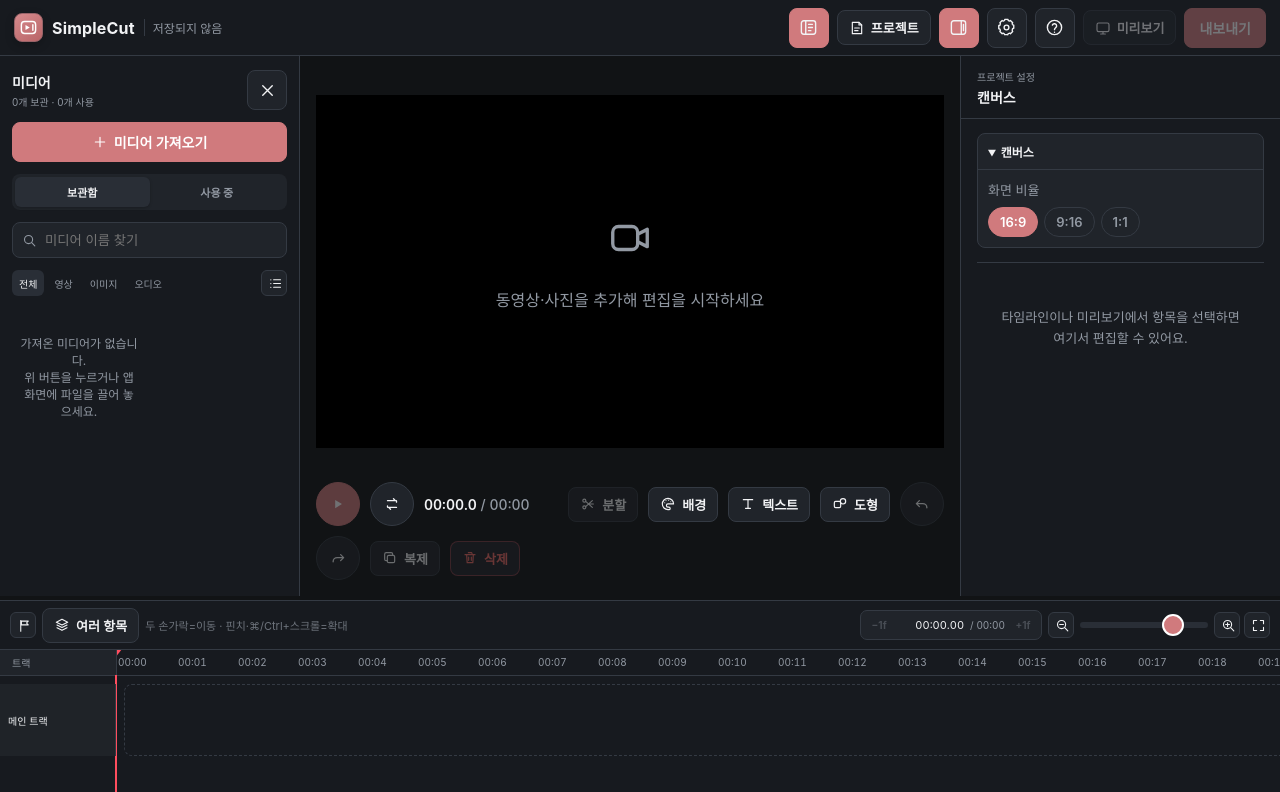
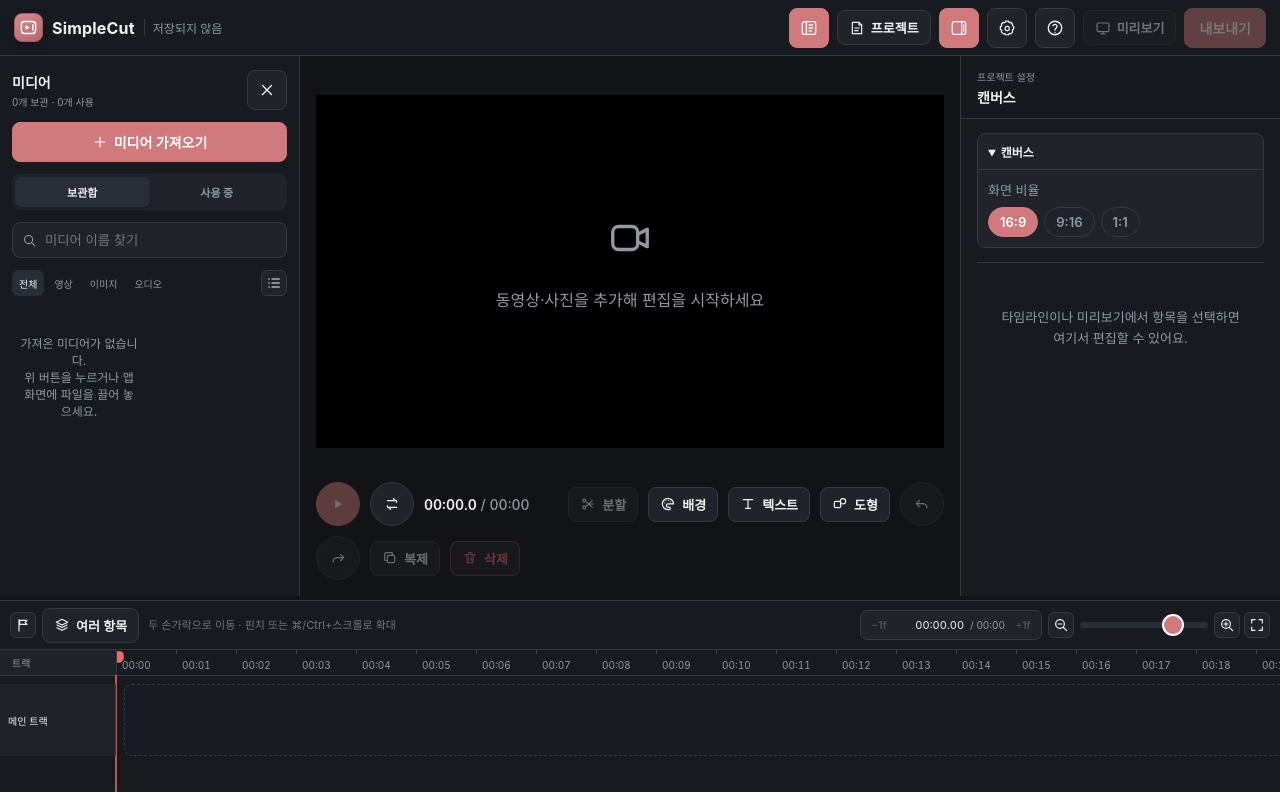
Before and after one commit to juyeonjuyeonjuyeon/simple-videocut, a React (Vite) app: page / in a window 1280 px wide. Shown: the top 792 px of the page. Built offline with nearby package versions, Linux system fonts and the light colour scheme; a web font is replaced by a local one.

Commit message:
fix: refine editor control alignment

```diff
--- a/public/sw.js
+++ b/public/sw.js
@@ -1,4 +1,4 @@
-const CACHE = 'simplecut-shell-v12'
+const CACHE = 'simplecut-shell-v13'
 const scoped = (path = '') => new URL(path, self.registration.scope).pathname
 const SHELL = [scoped(), scoped('manifest.webmanifest'), scoped('theme-init.js'), scoped('app-icon.svg'), scoped('icon-192.png'), scoped('icon-512.png')]
 
--- a/src/components/Icon.tsx
+++ b/src/components/Icon.tsx
@@ -59,13 +59,13 @@ const paths: Record<IconName, ReactNode> = {
   comment: <path d="M20 15.2a3 3 0 0 1-3 3H9l-5 3v-6a3 3 0 0 1-1-2.2V7a3 3 0 0 1 3-3h11a3 3 0 0 1 3 3Z"/>,
   more: <><circle cx="5" cy="12" r="1" fill="currentColor" stroke="none"/><circle cx="12" cy="12" r="1" fill="currentColor" stroke="none"/><circle cx="19" cy="12" r="1" fill="currentColor" stroke="none"/></>,
   user: <><circle cx="12" cy="8" r="3.5"/><path d="M5.5 20a6.5 6.5 0 0 1 13 0"/></>,
-  settings: <><circle cx="12" cy="12" r="3"/><path d="M19.4 15a1.7 1.7 0 0 0 .34 1.88l.06.06-2.86 2.86-.06-.06A1.7 1.7 0 0 0 15 19.4a1.7 1.7 0 0 0-1 .6 1.7 1.7 0 0 0-.4 1.1V21H9.55v-.1A1.7 1.7 0 0 0 8.45 19.4a1.7 1.7 0 0 0-1.88.34l-.06.06-2.86-2.86.06-.06A1.7 1.7 0 0 0 4.05 15a1.7 1.7 0 0 0-.6-1 1.7 1.7 0 0 0-1.1-.4H2.25V9.55h.1A1.7 1.7 0 0 0 4.05 8a1.7 1.7 0 0 0-.34-1.88l-.06-.06L6.51 3.2l.06.06A1.7 1.7 0 0 0 8.45 3.6a1.7 1.7 0 0 0 1-.6 1.7 1.7 0 0 0 .4-1.1V1.8h4.05v.1A1.7 1.7 0 0 0 15 3.6a1.7 1.7 0 0 0 1.88-.34l.06-.06 2.86 2.86-.06.06A1.7 1.7 0 0 0 19.4 8c.38.55.98.9 1.65.95h.1V13h-.1a1.7 1.7 0 0 0-1.65 2Z"/></>,
+  settings: <g transform="translate(.3 .55) translate(12 12) scale(.94) translate(-12 -12)"><circle cx="12" cy="12" r="3"/><path d="M19.4 15a1.7 1.7 0 0 0 .34 1.88l.06.06-2.86 2.86-.06-.06A1.7 1.7 0 0 0 15 19.4a1.7 1.7 0 0 0-1 .6 1.7 1.7 0 0 0-.4 1.1V21H9.55v-.1A1.7 1.7 0 0 0 8.45 19.4a1.7 1.7 0 0 0-1.88.34l-.06.06-2.86-2.86.06-.06A1.7 1.7 0 0 0 4.05 15a1.7 1.7 0 0 0-.6-1 1.7 1.7 0 0 0-1.1-.4H2.25V9.55h.1A1.7 1.7 0 0 0 4.05 8a1.7 1.7 0 0 0-.34-1.88l-.06-.06L6.51 3.2l.06.06A1.7 1.7 0 0 0 8.45 3.6a1.7 1.7 0 0 0 1-.6 1.7 1.7 0 0 0 .4-1.1V1.8h4.05v.1A1.7 1.7 0 0 0 15 3.6a1.7 1.7 0 0 0 1.88-.34l.06-.06 2.86 2.86-.06.06A1.7 1.7 0 0 0 19.4 8c.38.55.98.9 1.65.95h.1V13h-.1a1.7 1.7 0 0 0-1.65 2Z"/></g>,
 }
 
 export default function Icon({ name, className = '', ...props }: { name: IconName } & SVGProps<SVGSVGElement>) {
   return (
     <svg
-      className={`ui-icon ${className}`}
+      className={`ui-icon ui-icon--${name} ${className}`.trim()}
       viewBox="0 0 24 24"
       fill="none"
       stroke="currentColor"
--- a/src/components/Timeline.tsx
+++ b/src/components/Timeline.tsx
@@ -751,7 +751,10 @@ export default function Timeline() {
         {activeGroup && <span className="timeline__group-summary" title={translate(`${activeGroup.members.length}개 항목이 연결되어 있습니다.`, `${activeGroup.members.length} items are linked.`)}>{activeGroup.name} · {translate(`${activeGroup.members.length}개`, `${activeGroup.members.length}`)}</span>}
         {activeGroup && selectedItems.length < activeGroup.members.length && <button className="btn btn--sm" onClick={() => selectGroup(activeGroup.id)}>{translate('그룹 전체 선택', 'Select full group')}</button>}
         {selectedItems.some((item) => Boolean(groupFor(item))) && <button className="btn btn--sm" onClick={ungroupSelected}>{translate('그룹 해제', 'Ungroup')}</button>}
-        <span className="timeline__hint">{translate('두 손가락=이동 · 핀치·⌘/Ctrl+스크롤=확대', 'Two fingers=scroll · Pinch/Cmd/Ctrl+scroll=zoom')}</span>
+        <span className="timeline__hint">
+          <span className="timeline__hint-long">{translate('두 손가락으로 이동 · 핀치 또는 ⌘/Ctrl+스크롤로 확대', 'Two-finger scroll to move · Pinch or Cmd/Ctrl+scroll to zoom')}</span>
+          <span className="timeline__hint-short">{translate('두 손가락 이동 · ⌘/Ctrl+스크롤 확대', 'Scroll to move · Cmd/Ctrl+scroll to zoom')}</span>
+        </span>
         <div className="timeline__bar-spacer" />
         <div className="timeline__seek-control" aria-label={translate('재생 헤드 위치', 'Playhead position')}>
           <button type="button" onClick={() => stepPlayhead(-1 / 30)} disabled={playhead <= 0} aria-label={translate('이전 프레임', 'Previous frame')} title={translate('이전 프레임', 'Previous frame')}>−1f</button>
--- a/src/styles.css
+++ b/src/styles.css
@@ -948,7 +948,7 @@ img[data-background-removal='on'][aria-busy='true'] { opacity: .68; }
   justify-content: center;
   gap: 6px;
 }
-.ui-icon { width: 1.15em; height: 1.15em; flex: 0 0 auto; display: block; overflow: visible; shape-rendering: geometricPrecision; }
+.ui-icon { width: 1.15em; height: 1.15em; flex: 0 0 auto; display: block; overflow: visible; shape-rendering: geometricPrecision; pointer-events: none; }
 .btn > .ui-icon { width: 16px; height: 16px; }
 .topbar__logo .ui-icon { width: 19px; height: 19px; stroke-width: 1.8; }
 .btn:hover:not(:disabled) { background: var(--bg-3); }
@@ -1059,13 +1059,16 @@ img[data-background-removal='on'][aria-busy='true'] { opacity: .68; }
 .iconbtn {
   appearance: none;
   position: relative;
+  flex: 0 0 auto;
   border: 1px solid var(--line);
   background: var(--bg-2);
   color: var(--text);
   width: 44px;
   height: 44px;
+  padding: 0;
   border-radius: 50%;
   font-size: 15px;
+  line-height: 0;
   cursor: pointer;
   display: grid;
   place-items: center;
@@ -1207,8 +1210,8 @@ img[data-background-removal='on'][aria-busy='true'] { opacity: .68; }
   margin: 2px;
 }
 
-.iconbtn--sm { width: 40px; height: 40px; border-radius: 8px; font-size: 17px; }
-.iconbtn--sm > .ui-icon { width: 19px; height: 19px; }
+.iconbtn--sm { width: 40px; height: 40px; border-radius: 8px; font-size: 16px; }
+.iconbtn--sm > .ui-icon { width: 18px; height: 18px; }
 
 /* Restore banner */
 .restore-banner {
@@ -1677,9 +1680,27 @@ input[type='range']:disabled { opacity: 0.4; }
 .timeline__seek-control input { width: 70px; min-width: 0; padding: 2px 3px; color: var(--text); border: 0; border-radius: 4px; outline: 0; background: transparent; font-size: 11px; font-variant-numeric: tabular-nums; text-align: right; }
 .timeline__seek-control input:focus { background: var(--bg-1); box-shadow: inset 0 0 0 1px var(--accent); }
 .timeline__seek-control span { color: var(--text-dim); font-size: 10px; white-space: nowrap; font-variant-numeric: tabular-nums; }
-.timeline__hint { font-size: 11px; color: var(--text-dim); opacity: 0.7; }
+.timeline__hint {
+  min-width: 0;
+  display: flex;
+  align-items: center;
+  height: 26px;
+  padding: 0 3px;
+  overflow: hidden;
+  color: var(--text-dim);
+  font-size: 11px;
+  line-height: 1;
+  white-space: nowrap;
+  text-overflow: ellipsis;
+  opacity: .72;
+}
+.timeline__hint-short { display: none; }
+@media (max-width: 1080px) {
+  .timeline__hint-long { display: none; }
+  .timeline__hint-short { display: inline; }
+}
 .timeline__group-summary { max-width: 150px; overflow: hidden; text-overflow: ellipsis; white-space: nowrap; padding: 4px 7px; color: #bfe7ef; border: 1px solid rgba(114, 183, 199, .42); border-radius: 6px; background: rgba(36, 86, 97, .28); font-size: 10px; font-weight: 700; }
-@media (max-width: 680px) {
+@media (max-width: 860px) {
   .timeline__hint { display: none; }
 }
 .iconbtn--xs {
@@ -1688,7 +1709,7 @@ input[type='range']:disabled { opacity: 0.4; }
   font-size: 14px;
   border-radius: 6px;
 }
-.iconbtn--xs > .ui-icon { width: 15px; height: 15px; }
+.iconbtn--xs > .ui-icon { width: 16px; height: 16px; }
 .timeline__scroll { flex: 1 1 auto; width: 100%; overflow: auto; }
 .timeline__scroll--fit { overflow-x: hidden; }
 .timeline__content { position: relative; height: 100%; min-width: 100%; padding: 0 0 8px; }
@@ -1718,12 +1739,26 @@ input[type='range']:disabled { opacity: 0.4; }
 html[data-language='en'] .timeline__ruler::before { content: 'Track'; }
 .timeline__tick {
   position: absolute;
-  top: 6px;
+  top: 0;
+  height: 100%;
+  padding: 10px 0 0 6px;
   font-size: 10px;
+  line-height: 1;
   color: var(--text-dim);
-  transform: translateX(2px);
   font-variant-numeric: tabular-nums;
+  white-space: nowrap;
   pointer-events: none;
+}
+.timeline__tick::before {
+  content: '';
+  position: absolute;
+  top: 0;
+  left: 0;
+  width: 1px;
+  height: 4px;
+  border-radius: 0 0 1px 1px;
+  background: var(--line-strong);
+  opacity: .75;
 }
 
 .timeline__track {
@@ -2015,11 +2050,12 @@ html[data-language='en'] .timeline__ruler::before { content: 'Track'; }
 .textclip__handle { position: relative; }
 
 .timeline__playhead {
+  --playhead-color: var(--danger);
   position: absolute;
   top: 0;
   bottom: 8px;
-  width: 36px;
-  margin-left: -18px;
+  width: 40px;
+  margin-left: -20px;
   cursor: ew-resize;
   pointer-events: auto;
   touch-action: none;
@@ -2028,15 +2064,29 @@ html[data-language='en'] .timeline__ruler::before { content: 'Track'; }
 .timeline__playhead::after {
   content: '';
   position: absolute;
-  top: 0;
+  top: 10px;
   bottom: 0;
-  left: 17px;
-  width: 2px;
-  background: #ff4d5e;
+  left: 50%;
+  width: 1px;
+  border-radius: 999px;
+  background: var(--playhead-color);
+  box-shadow: 0 0 0 .25px color-mix(in srgb, var(--playhead-color) 70%, transparent);
+  transform: translateX(-50%);
   pointer-events: none;
 }
 .timeline__playhead:focus-visible { outline: none; }
-.timeline__playhead:focus-visible .timeline__playhead-grab::after { content: ''; position: absolute; inset: -2px 5px 11px; border: 2px solid #fff; border-radius: 5px; }
+.timeline__playhead:focus-visible .timeline__playhead-grab::after {
+  content: '';
+  position: absolute;
+  top: -2px;
+  left: 50%;
+  width: 20px;
+  height: 16px;
+  border: 2px solid var(--bg-1);
+  border-radius: 7px;
+  box-shadow: 0 0 0 1px var(--playhead-color);
+  transform: translateX(-50%);
+}
 
 .timeline-waveform {
   position: absolute;
@@ -2253,31 +2303,38 @@ html[data-language='en'] .timeline__ruler::before { content: 'Track'; }
 }
 .timeline__playhead-grab {
   position: absolute;
-  top: -3px;
-  left: -1px;
-  width: 38px;
-  height: 26px;
+  top: 0;
+  left: 50%;
+  width: 40px;
+  height: 28px;
   cursor: ew-resize;
   pointer-events: none;
   touch-action: none;
+  transform: translateX(-50%);
 }
 .timeline__playhead-grab::before {
   content: '';
   position: absolute;
+  top: 1px;
+  left: 50%;
+  width: 14px;
+  height: 10px;
+  border: 1px solid color-mix(in srgb, var(--playhead-color) 74%, var(--bg-1));
+  border-radius: 4px 4px 5px 5px;
+  background: var(--playhead-color);
+  box-shadow: 0 1px 2px color-mix(in srgb, var(--popover-shadow) 68%, transparent);
+  transform: translateX(-50%);
+}
+.timeline__playhead-time {
+  position: absolute;
   top: 2px;
-  left: 11px;
-  border-left: 7px solid transparent;
-  border-right: 7px solid transparent;
-  border-top: 9px solid #ff4d5e;
-}
-.timeline__playhead-time {
-  position: absolute;
-  top: 4px;
-  left: 23px;
-  padding: 2px 5px;
-  border-radius: 5px;
+  left: calc(50% + 12px);
+  padding: 3px 6px;
+  border: 1px solid color-mix(in srgb, var(--line-strong) 72%, transparent);
+  border-radius: 6px;
   color: #fff;
-  background: rgba(54, 42, 46, 0.88);
+  background: color-mix(in srgb, var(--bg-0) 92%, transparent);
+  box-shadow: 0 4px 12px var(--popover-shadow);
   font-size: 10px;
   line-height: 1.2;
   font-variant-numeric: tabular-nums;
@@ -2287,6 +2344,8 @@ html[data-language='en'] .timeline__ruler::before { content: 'Track'; }
   transition: opacity 0.12s, transform 0.12s;
   pointer-events: none;
 }
+.timeline__playhead:hover .timeline__playhead-grab::before,
+.timeline__playhead--dragging .timeline__playhead-grab::before { filter: brightness(1.06); }
 .timeline__playhead:hover .timeline__playhead-time,
 .timeline__playhead:active .timeline__playhead-time,
 .timeline__playhead--dragging .timeline__playhead-time,
@@ -2496,9 +2555,43 @@ html[data-language='en'] .timeline__ruler::before { content: 'Track'; }
   .shape-picker { grid-template-columns: repeat(3, minmax(0, 1fr)); max-height: min(58vh, 440px); overflow-y: auto; }
 }
 
+@media (max-width: 780px) {
+  .topbar__project { display: none; }
+  .topbar__project-menu,
+  .topbar__showcase {
+    width: 40px;
+    min-width: 40px;
+    height: 40px;
+    min-height: 40px;
+    display: grid;
+    place-items: center;
+    gap: 0;
+    padding: 0;
+    font-size: 0;
+  }
+  .topbar__project-menu span { display: none; }
+  .topbar__project-menu .ui-icon,
+  .topbar__showcase .ui-icon { width: 18px; height: 18px; }
+  .save-status {
+    display: block;
+    width: 7px;
+    min-width: 7px;
+    height: 7px;
+    overflow: hidden;
+    border-radius: 50%;
+    color: transparent;
+    background: var(--text-dim);
+  }
+  .save-status--idle { visibility: hidden; }
+  .save-status--saving { background: var(--blush); }
+  .save-status--saved { background: var(--success); }
+  .save-status--error { background: var(--danger); }
+}
+
 @media (max-width: 520px) {
   :root { --topbar-h: 52px; --timeline-h: 178px; }
-  .topbar { padding: 0 10px; }
+  .topbar { padding: 0 8px; }
+  .topbar__brand { display: none; }
   .topbar__name { display: none; }
   .topbar__project { display: none; }
   .topbar__project-menu span { display: none; }
@@ -2510,13 +2603,15 @@ html[data-language='en'] .timeline__ruler::before { content: 'Track'; }
   .save-status--saving { background: var(--blush); }
   .save-status--saved { background: var(--success); }
   .save-status--error { background: var(--danger); }
-  .topbar__actions { gap: 6px; }
+  .topbar__actions { width: 100%; justify-content: flex-end; gap: 3px; }
   .theme-picker__menu { position: fixed; top: calc(var(--topbar-h) + 7px); right: 8px; width: min(270px, calc(100vw - 16px)); }
   .stage__preview { padding: 10px; gap: 10px; }
   .btn { padding: 8px 11px; font-size: 13px; }
   .transport__time { font-size: 13px; }
   .iconbtn--play { width: 40px; height: 40px; }
-  .topbar .btn, .topbar .iconbtn { min-width: 42px; min-height: 42px; padding: 8px 10px; }
+  .topbar .btn { min-width: 42px; min-height: 42px; padding: 8px 10px; }
+  .topbar .iconbtn { min-width: 42px; min-height: 42px; padding: 0; }
+  .topbar .topbar__project-menu, .topbar .topbar__showcase { padding: 0; font-size: 0; }
   .modal__panel { width: min(100vw - 16px, 520px); max-height: calc(100dvh - 16px); }
   .project-home__head { min-height: 58px; padding: 9px 12px; }
   .project-home__brand small { display: none; }
@@ -2553,6 +2648,14 @@ html[data-language='en'] .timeline__ruler::before { content: 'Track'; }
   .showcase-preview__time { min-width: 88px; font-size: 10.5px; }
 }
 
+@media (max-width: 380px) {
+  .topbar .save-status { display: none; }
+}
+
+@media (max-width: 340px) {
+  .topbar__help { display: none; }
+}
+
 @media (hover: none) {
   /* Larger touch targets on touch devices. */
   input[type='range'] { height: 34px; }
```
